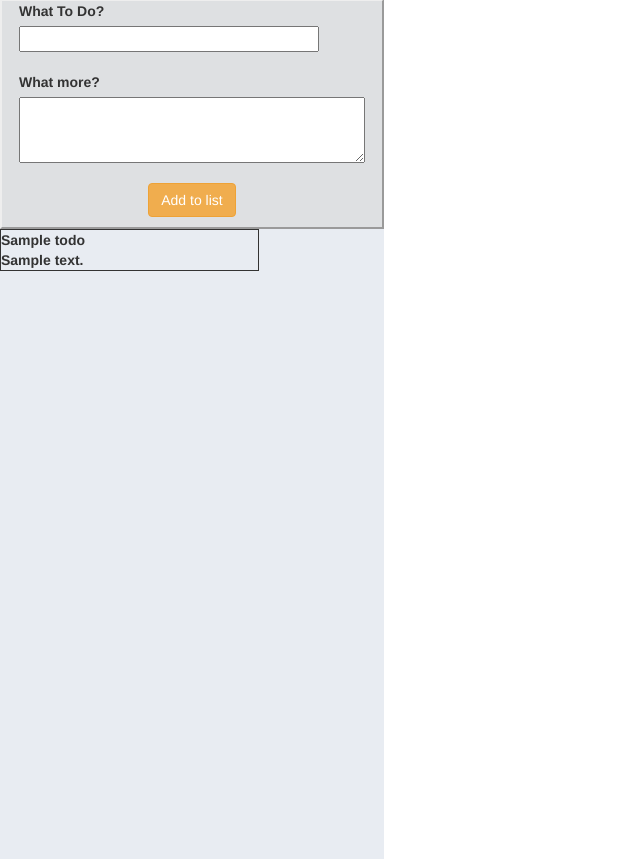
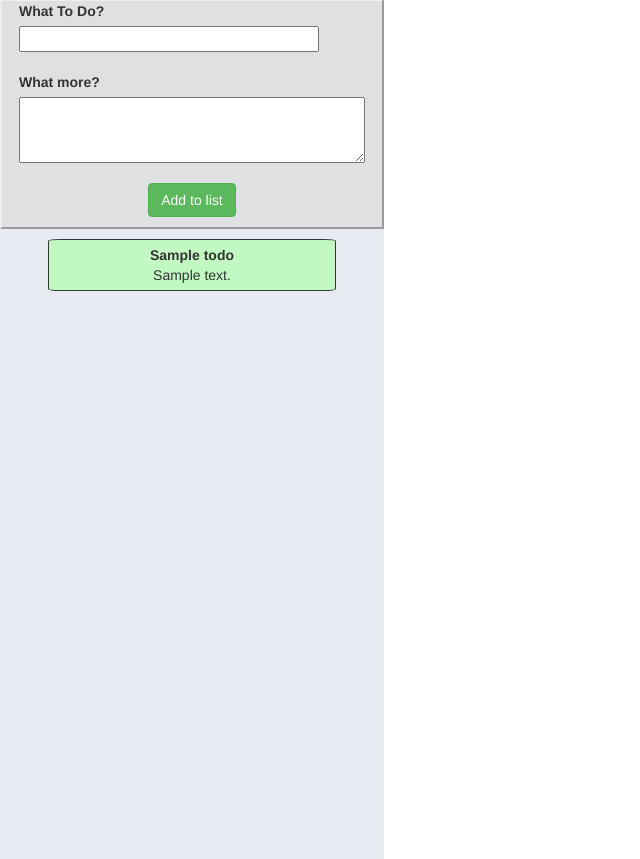
Before and after one commit to jdziurzynski/cargodesk, a Django app: page /todo/ in a window 1280 px wide. Shown: the part 40-899 px from the top of the page, without its empty margins (0-640 px from the left). Run offline with Django 3.2, Linux system fonts and the light colour scheme; a user stored in the database is signed in; tables that the repository leaves empty hold one stand-in row (values such as "Sample post"); some libraries are stand-ins or nearby versions.

Commit message:
Todo tempalte content added, navbar everywhere the same

```diff
--- a/cargodesk/cargos/static/cargos/css/style.css
+++ b/cargodesk/cargos/static/cargos/css/style.css
@@ -125,6 +125,15 @@
       font-family: sans-serif;
     }
 
+    .loged_user {
+      position: fixed;
+      align: auto;
+      top: 0px;
+      left: 0px;
+      z-index: 2;
+      font-family: sans-serif;
+    }
+
     .link{
       height: 40px;
       background: #8b8d8e;
@@ -157,16 +166,31 @@
 
     .todo_list {
       top: 270px;
-      width: 90%;
+      width: auto;
       display: flex;
+      flex-wrap: wrap;
+      justify-content: center;
       }
 
 
     .todo_block {
-      width: 75%;
+      width: auto;
       border: solid 1px;
+      border-radius: 4%;
+      text-align: center;
+      margin: 10px;
+      padding: 5px;
+      overflow-wrap: break-word;
+      word-wrap: break-word;
+      background-color: #c2f9c2;
 
     }
+
+    .todo_block:hover{
+      background-color: #fcc780;
+      transform: scale(1.01);
+    }
+
 
     .todo_title {
       width: 300px;
--- a/cargodesk/cargos/templates/history_desk.html
+++ b/cargodesk/cargos/templates/history_desk.html
@@ -13,6 +13,8 @@
     </div>
     <div class='navi'>
       <a href= {% url 'display' %} role='button'><button class='link'>Main</button></a>
+      <a href={% url 'todo' %} role='button'><button class='link'>MyDesk</button></a>
+      <a href={% url 'history' %} role='button'><button class='link'>History</button></a>
     </div>
 
     <div class='history_container'>
--- a/cargodesk/cargos/templates/todo_page.html
+++ b/cargodesk/cargos/templates/todo_page.html
@@ -5,6 +5,7 @@
     <title>CargoDesk</title>
     <link href="https://fonts.googleapis.com/css?family=Orbitron" rel="stylesheet">
     <link rel="stylesheet" href="https://maxcdn.bootstrapcdn.com/bootstrap/3.3.7/css/bootstrap.min.css">
+
 
     <style>
     .todo_block {
@@ -33,7 +34,7 @@
         {% csrf_token %}
           <div><label for='{{ new_post.title.label_tag }}'>What To Do?</label><br>{{ new_post.title }}</div><br>
           <div><label for='{{ new_post.text.label_tag }}'>What more?</label><br>{{ new_post.text }}</div><br>
-          <div class='todo_button'><input class="btn btn-warning" type="submit" value="Add to list"></div>
+          <div class='todo_button'><input class="btn btn-success" type="submit" value="Add to list"></div>
         </form>
       </div>
 
@@ -41,7 +42,7 @@
   {% if todos %}
       {% for todo in todos %}
       <div class="todo_block">
-      <div><strong>{{todo.title}}<stong></div>
+      <strong><div>{{todo.title}}</div></strong>
       <div>{{todo.text}}</div>
     </div>
       {% endfor %}
```
Also changed, not shown: cargodesk/cargos/templates/one_desk.html (+11 -8 lines).
